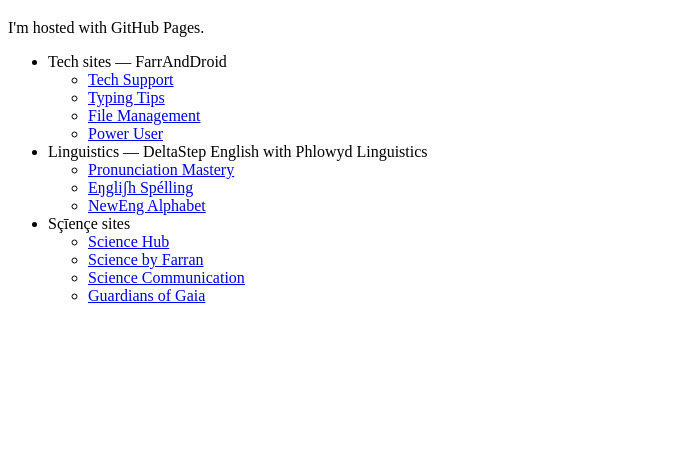
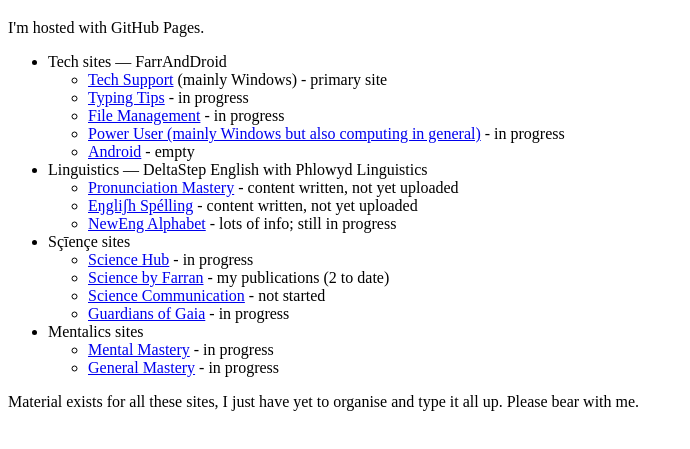
Before and after one commit to fazzaan/fazzaan.github.io, a plain HTML site: page index.html in a window 1280 px wide. Shown: the part 61-510 px from the top of the page, without its empty margins (0-690 px from the left). Drawn offline with Linux system fonts and the light colour scheme.

Commit message:
Update index.html

```diff
--- a/index.html
+++ b/index.html
@@ -6,24 +6,33 @@
   <ul>
     <li>Tech sites — FarrAndDroid</li>
     <ul>
-      <li><a href="https://farranddroid-tech.gitbook.io/farranddroid-tech-support">Tech Support</a></li>
-      <li><a href="https://farranddroid-tech.gitbook.io/typing-tips">Typing Tips</a></li>
-      <li><a href="https://farranddroid-tech.gitbook.io/file-management">File Management</a></li>
-      <li><a href="https://farranddroid-tech.gitbook.io/power-user">Power User</a></li>
+      <li><a href="https://farranddroid-tech.gitbook.io/farranddroid-tech-support">Tech Support</a> (mainly Windows) - primary site</li>
+      <li><a href="https://farranddroid-tech.gitbook.io/typing-tips">Typing Tips</a> - in progress</li>
+      <li><a href="https://farranddroid-tech.gitbook.io/file-management">File Management</a> - in progress</li>
+      <li><a href="https://farranddroid-tech.gitbook.io/power-user">Power User (mainly Windows but also computing in general)</a> - in progress</li>
+      <li><a href="https://farranddroid-tech.gitbook.io/android">Android</a> - empty</li>
     </ul>
     <li>Linguistics — DeltaStep English with Phlowyd Linguistics</li>
     <ul>
-      <li><a href="https://phlowyd-linguistics.gitbook.io/pronunciation-mastery">Pronunciation Mastery</a></li>
-      <li><a href="https://phlowyd-linguistics.gitbook.io/english-spelling">Eŋgliʃh Spélling</a></li>
-      <li><a href="https://phlowyd-linguistics.gitbook.io/neweng-alphabet">NewEng Alphabet</a></li>
+      <li><a href="https://phlowyd-linguistics.gitbook.io/pronunciation-mastery">Pronunciation Mastery</a> - content written, not yet uploaded</li>
+      <li><a href="https://phlowyd-linguistics.gitbook.io/english-spelling">Eŋgliʃh Spélling</a> - content written, not yet uploaded</li>
+      <li><a href="https://phlowyd-linguistics.gitbook.io/neweng-alphabet">NewEng Alphabet</a> - lots of info; still in progress</li>
     </ul>
     <li>Sçīençe sites</li>
     <ul>
-      <li><a href="https://sciencing.gitbook.io/science">Science Hub</a></li>
-      <li><a href="https://sciencing.gitbook.io/science-by-farran">Science by Farran</a></li>
-      <li><a href="https://sciencing.gitbook.io/science-communication">Science Communication</a></li>
-      <li><a href="https://planet-guardians.gitbook.io/gaia-guardians">Guardians of Gaia</a></li>
+      <li><a href="https://sciencing.gitbook.io/science">Science Hub</a> - in progress</li>
+      <li><a href="https://sciencing.gitbook.io/science-by-farran">Science by Farran</a> - my publications (2 to date)</li>
+      <li><a href="https://sciencing.gitbook.io/science-communication">Science Communication</a> - not started</li>
+      <li><a href="https://planet-guardians.gitbook.io/gaia-guardians">Guardians of Gaia</a> - in progress</li>
+    </ul>
+    <li>Mentalics sites</li>
+    <ul>
+      <li><a href="https://phlowyd-mentalics.gitbook.io/mental-mastery">Mental Mastery</a> - in progress</li>
+      <li><a href="https://phlowyd-mentalics.gitbook.io/general-mastery">General Mastery</a> - in progress</li>
     </ul>
   </ul>
+
+  <span>Material exists for all these sites, I just have yet to organise and type it all up. Please bear with me.</span>
+
 </body>
 </html>
```
